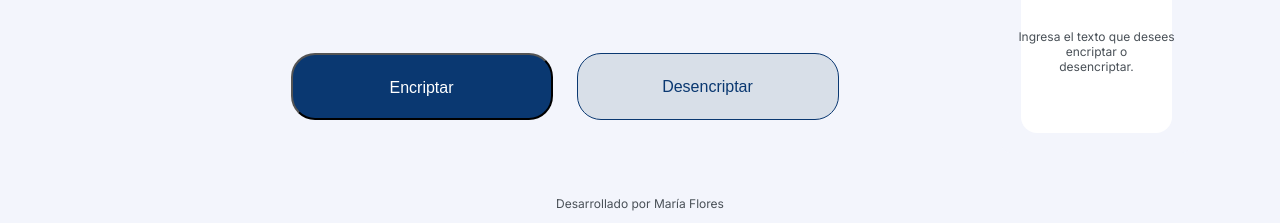
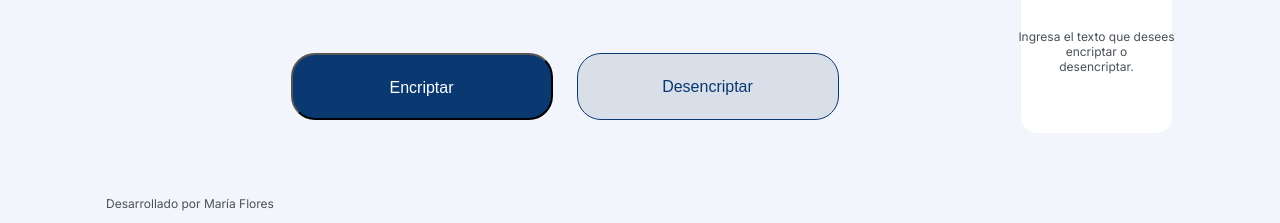
Before and after one commit to mariafalcayaga/encriptador-de-texto, a plain HTML site: page index.html in a window 1280 px wide. Shown: the part 577-800 px from the top of the page. Drawn offline with Linux system fonts and the light colour scheme.

Commit message:
Update footer style.css

```diff
--- a/style.css
+++ b/style.css
@@ -192,5 +192,5 @@ p {
     width: 100%;
     position: fixed;
     bottom: 0;
-    left: 0;
+    left: -450px;
 }
```
